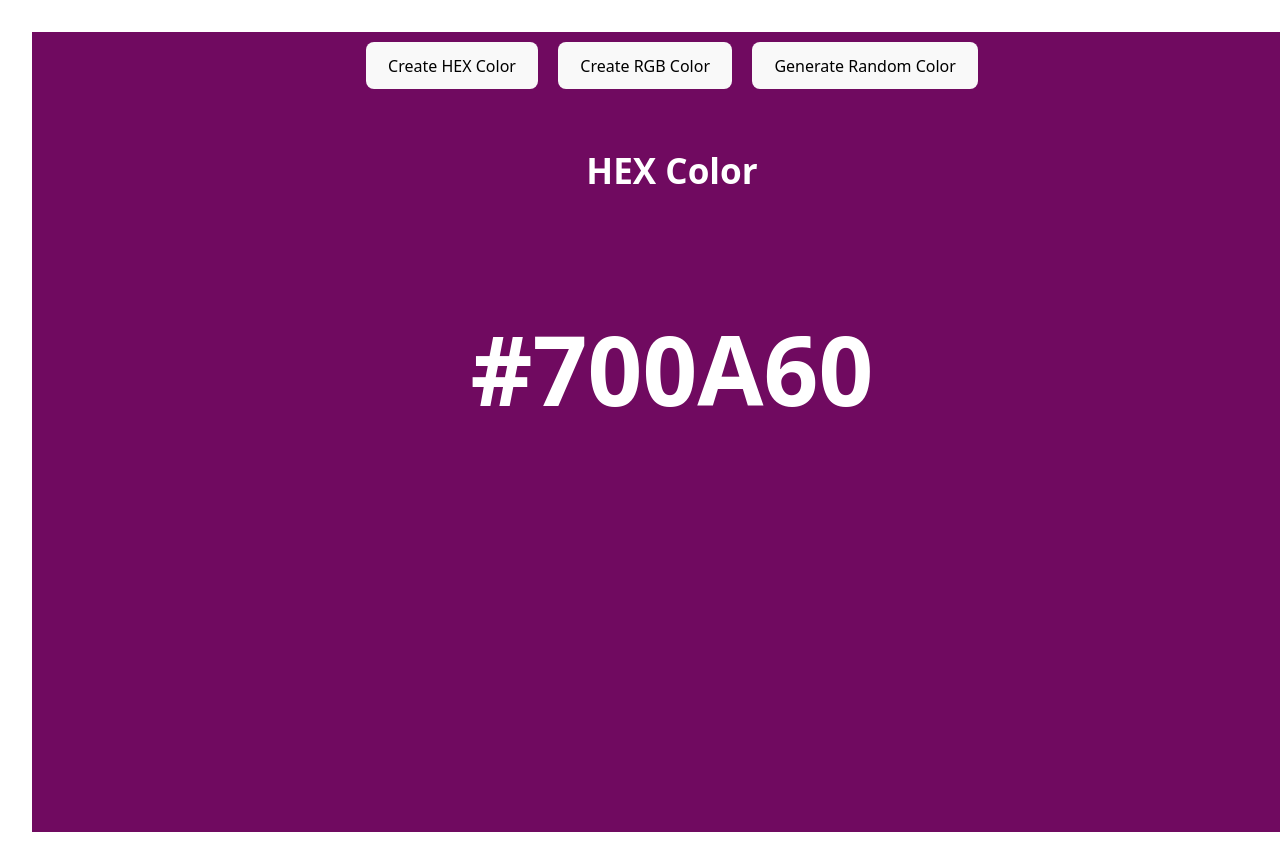
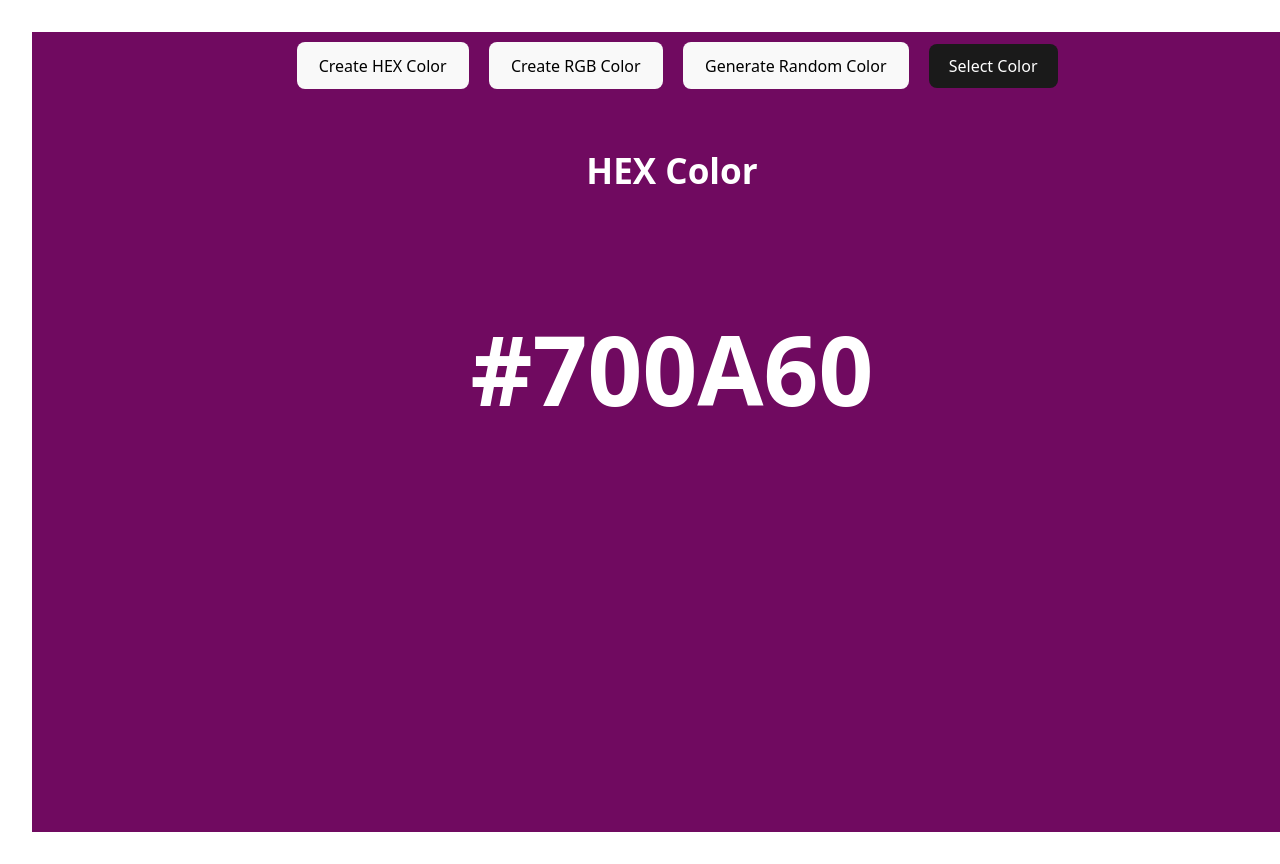
Before and after one commit to MiguelPadr3s/projectosR, a React (Vite) app: page / in a window 1280 px wide. Shown: the top 864 px of the page. Built offline with nearby package versions, Linux system fonts and the light colour scheme.

Commit message:
random color

```diff
--- a/src/App.css
+++ b/src/App.css
@@ -3,6 +3,7 @@
   margin: 0 auto;
   padding: 2rem;
   text-align: center;
+  flex: auto;
 }
 
 .logo {
--- a/src/components/random-color/index.jsx
+++ b/src/components/random-color/index.jsx
@@ -51,6 +51,36 @@ export default function RandomColor() {
       >
         Generate Random Color
       </button>
+
+      <label
+        style={{
+          display: "inline-block",
+          padding: "10px 20px",
+          marginLeft: "10px",
+          backgroundColor: "#1a1a1a",
+          color: "#fff",
+          border: "none",
+          borderRadius: "8px",
+          cursor: "pointer",
+          fontSize: "16px",
+          textAlign: "center",
+        }}
+      >
+        Select Color
+        <input
+          type="color"
+          value={color}
+          onChange={(e) => setColor(e.target.value)}
+          style={{
+            opacity: 0,
+            position: "absolute",
+            width: 0,
+            height: 0,
+            pointerEvents: "none",
+          }}
+        />
+      </label>
+
       <div
         style={{
           display: "flex",
@@ -59,8 +89,8 @@ export default function RandomColor() {
           color: "#fff",
           fontSize: "30px",
           marginTop: "10px",
-          flexDirection  :'column',
-          gap :'20px'
+          flexDirection: "column",
+          gap: "20px",
         }}
       >
         <h3>{typeOfColor === "rgb" ? "RGB Color" : "HEX Color"}</h3>
```
Also changed, not shown: src/components/random-color/style.css (deleted).
